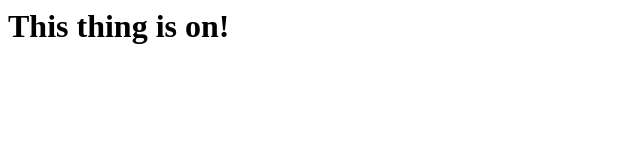
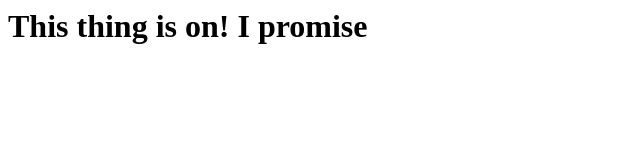
Before and after one commit to GKephart/literate-goggles, a plain HTML site: page index.html in a window 1280 px wide. Shown: the whole page, without its empty margins (0-640 px from the left). Drawn offline with Linux system fonts and the light colour scheme.

Commit message:
made a quick edit to index.html

```diff
--- a/index.html
+++ b/index.html
@@ -1 +1 @@
-<h1>This thing is on!</h1>
+<h1>This thing is on! I promise</h1>
```
